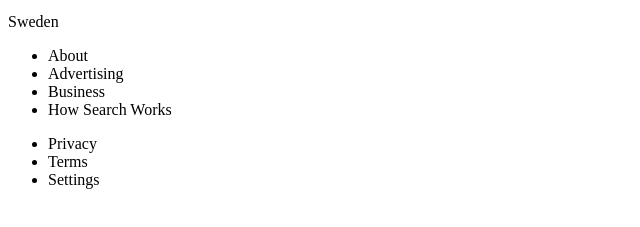
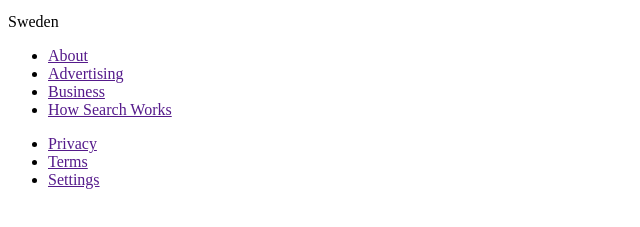
Before and after one commit to jbNype/google-homepage, a plain HTML site: page index.html in a window 1280 px wide. Shown: the part 141-368 px from the top of the page, without its empty margins (0-640 px from the left). Drawn offline with Linux system fonts and the light colour scheme.

Commit message:
Updated footer link elements to content

```diff
--- a/index.html
+++ b/index.html
@@ -34,15 +34,15 @@
             </div>
             <div class="footer-bottom">
                 <ul>
-                    <li>About</li>
-                    <li>Advertising</li>
-                    <li>Business</li>
-                    <li>How Search Works</li>
+                    <li><a href="">About</a></li>
+                    <li><a href="">Advertising</a></li>
+                    <li><a href="">Business</a></li>
+                    <li><a href="">How Search Works</a></li>
                 </ul>
                 <ul>
-                    <li>Privacy</li>
-                    <li>Terms</li>
-                    <li>Settings</li>
+                    <li><a href="">Privacy</a></li>
+                    <li><a href="">Terms</a></li>
+                    <li><a href="">Settings</a></li>
                 </ul>
             </div>
         </footer>
```
